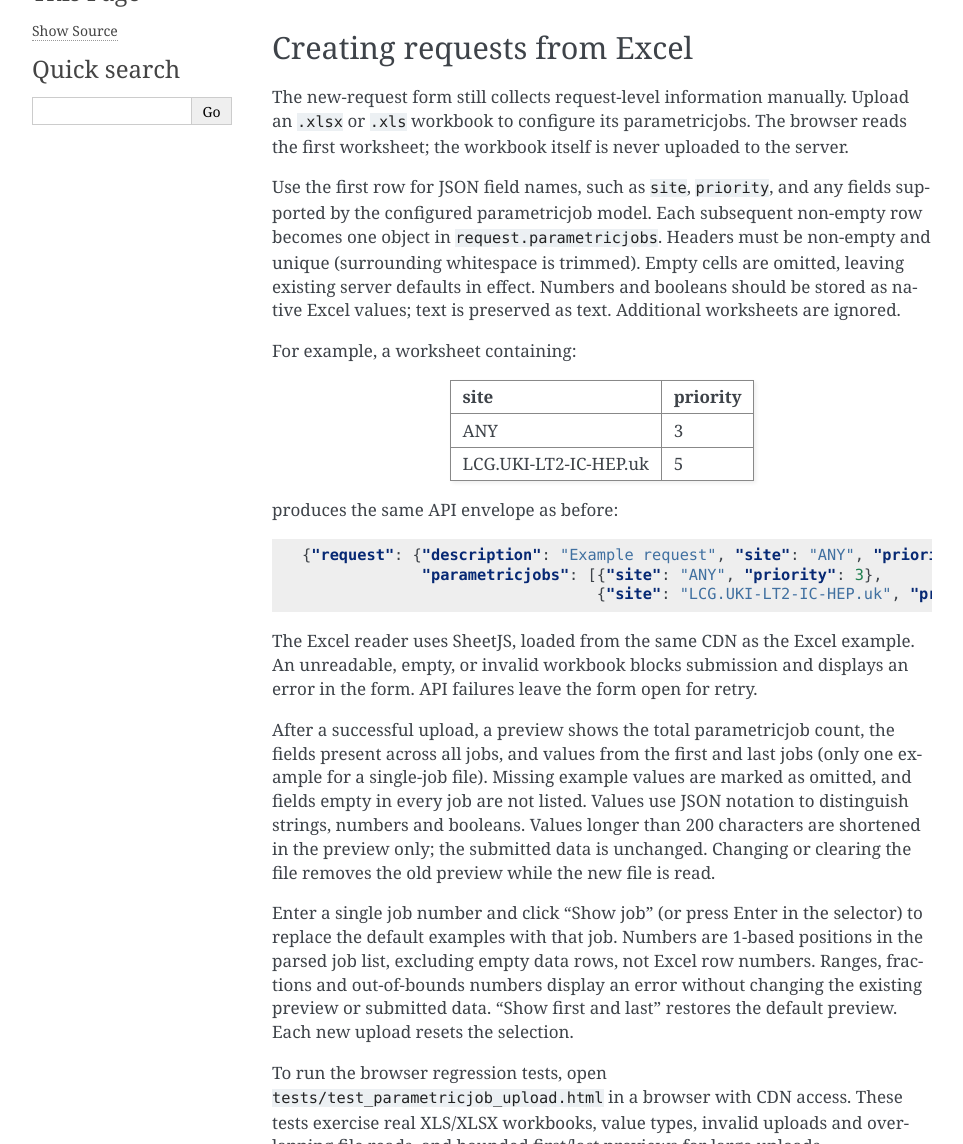
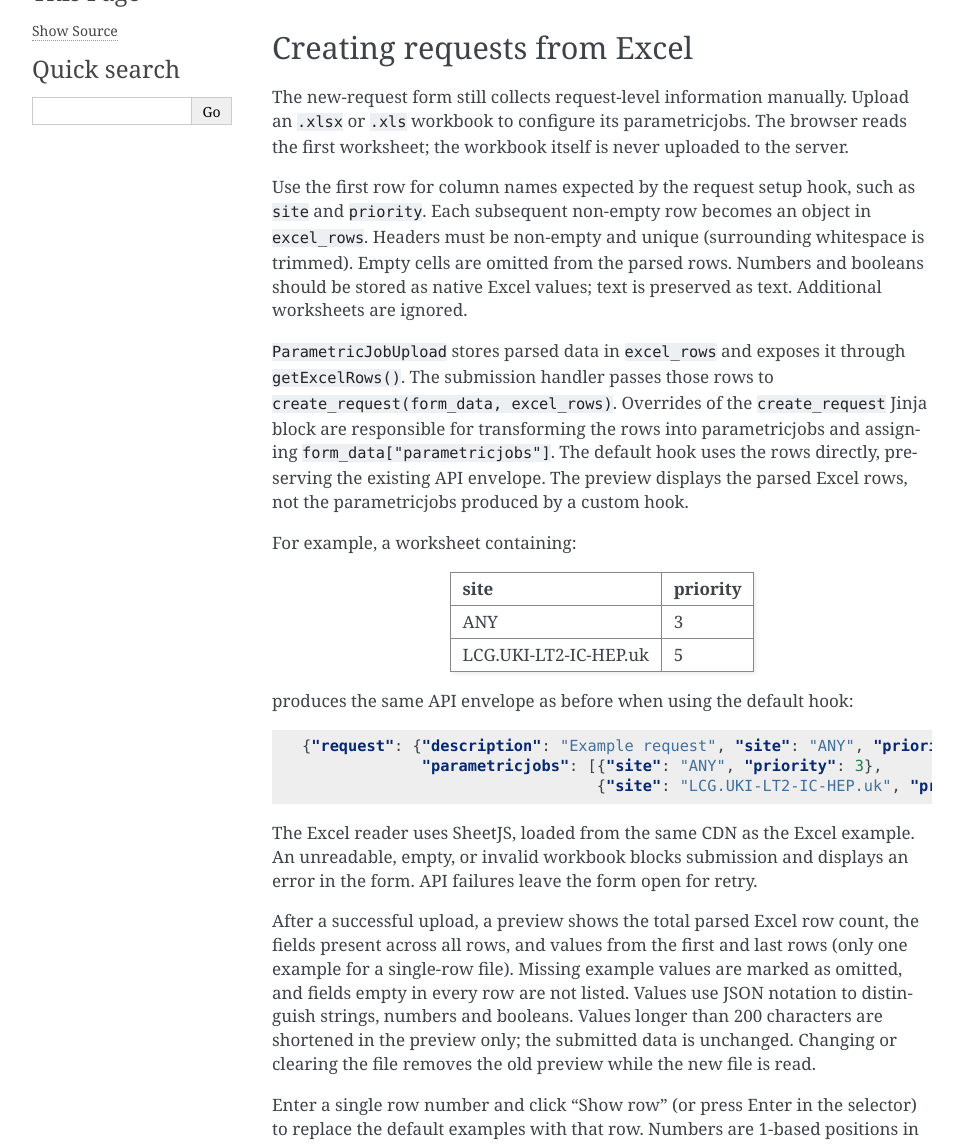
Before and after one commit to alexanderrichards/ProductionSystem, a Sphinx documentation site: the page built from docs/productionsystem.webapp.rst, in a window 1280 px wide and 1400 px high, cut to the strip 256-1400 px from the top of the window. Shown: the whole strip, without its empty margins (148-1111 px from the left). Built offline with Sphinx 7.4.7, drawn with Linux system fonts in a browser that asks for light colours; pages that are not in the unit, such as notebooks, are missing from menus; some of the changed text lies outside the part shown.

Commit message:
move from parametric jobs label to excel rows

```diff
--- a/docs/productionsystem.webapp.rst
+++ b/docs/productionsystem.webapp.rst
@@ -13,13 +13,20 @@ The new-request form still collects request-level information manually. Upload
 an ``.xlsx`` or ``.xls`` workbook to configure its parametricjobs. The browser
 reads the first worksheet; the workbook itself is never uploaded to the server.
 
-Use the first row for JSON field names, such as ``site``, ``priority``, and any
-fields supported by the configured parametricjob model. Each subsequent
-non-empty row becomes one object in ``request.parametricjobs``. Headers must be
-non-empty and unique (surrounding whitespace is trimmed). Empty cells are
-omitted, leaving existing server defaults in effect. Numbers and booleans
+Use the first row for column names expected by the request setup hook, such as
+``site`` and ``priority``. Each subsequent non-empty row becomes an object in
+``excel_rows``. Headers must be non-empty and unique (surrounding whitespace is
+trimmed). Empty cells are omitted from the parsed rows. Numbers and booleans
 should be stored as native Excel values; text is preserved as text. Additional
 worksheets are ignored.
+
+``ParametricJobUpload`` stores parsed data in ``excel_rows`` and exposes it
+through ``getExcelRows()``. The submission handler passes those rows to
+``create_request(form_data, excel_rows)``. Overrides of the ``create_request``
+Jinja block are responsible for transforming the rows into parametricjobs and
+assigning ``form_data["parametricjobs"]``. The default hook uses the rows
+directly, preserving the existing API envelope. The preview displays the
+parsed Excel rows, not the parametricjobs produced by a custom hook.
 
 For example, a worksheet containing:
 
@@ -33,7 +40,7 @@ For example, a worksheet containing:
    * - LCG.UKI-LT2-IC-HEP.uk
      - 5
 
-produces the same API envelope as before:
+produces the same API envelope as before when using the default hook:
 
 .. code-block:: json
 
@@ -45,17 +52,17 @@ The Excel reader uses SheetJS, loaded from the same CDN as the Excel example.
 An unreadable, empty, or invalid workbook blocks submission and displays an
 error in the form. API failures leave the form open for retry.
 
-After a successful upload, a preview shows the total parametricjob count, the
-fields present across all jobs, and values from the first and last jobs (only
-one example for a single-job file). Missing example values are marked as
-omitted, and fields empty in every job are not listed. Values use JSON notation
+After a successful upload, a preview shows the total parsed Excel row count,
+the fields present across all rows, and values from the first and last rows
+(only one example for a single-row file). Missing example values are marked as
+omitted, and fields empty in every row are not listed. Values use JSON notation
 to distinguish strings, numbers and booleans. Values longer than 200 characters
 are shortened in the preview only; the submitted data is unchanged. Changing
 or clearing the file removes the old preview while the new file is read.
 
-Enter a single job number and click "Show job" (or press Enter in the selector)
-to replace the default examples with that job. Numbers are 1-based positions
-in the parsed job list, excluding empty data rows, not Excel row numbers.
+Enter a single row number and click "Show row" (or press Enter in the selector)
+to replace the default examples with that row. Numbers are 1-based positions
+in ``excel_rows``, excluding empty data rows, not worksheet row numbers.
 Ranges, fractions and out-of-bounds numbers display an error without changing
 the existing preview or submitted data. "Show first and last" restores the
 default preview. Each new upload resets the selection.
```
Also changed, not shown: 3 other files.
